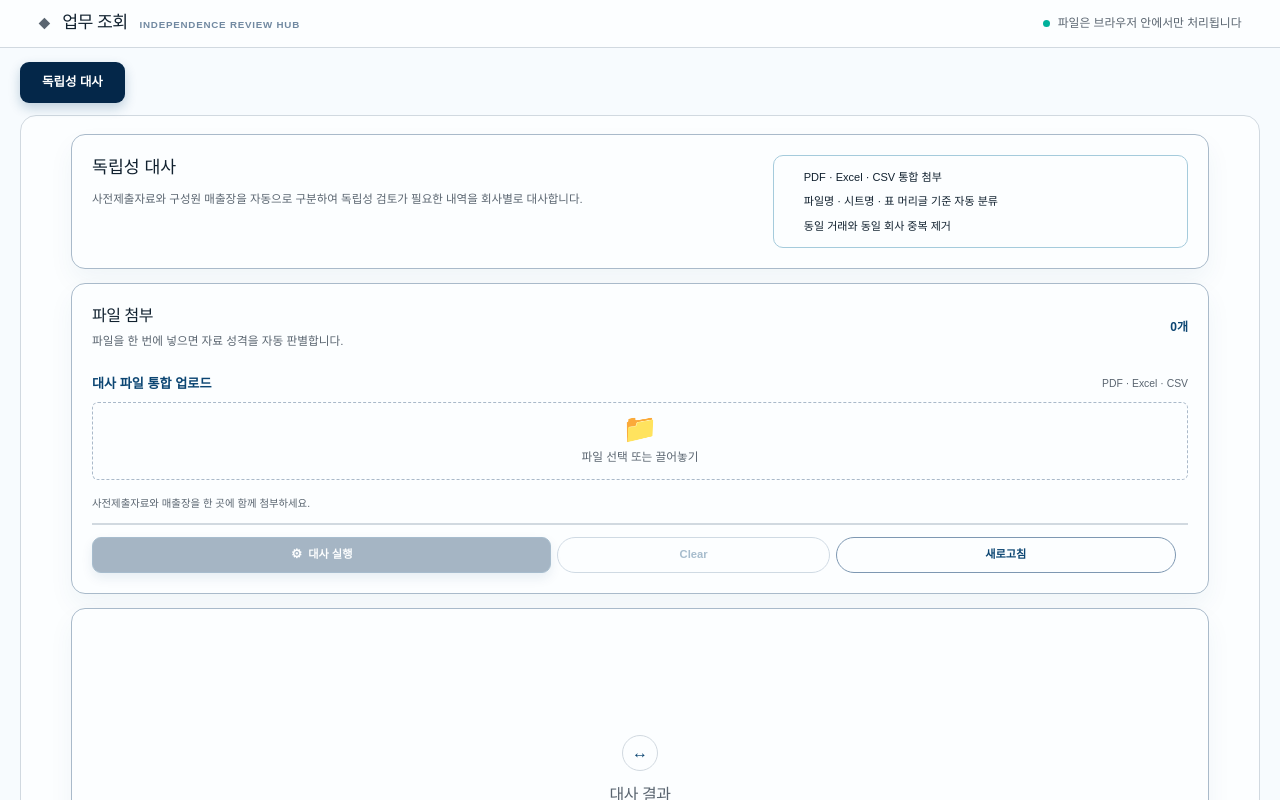
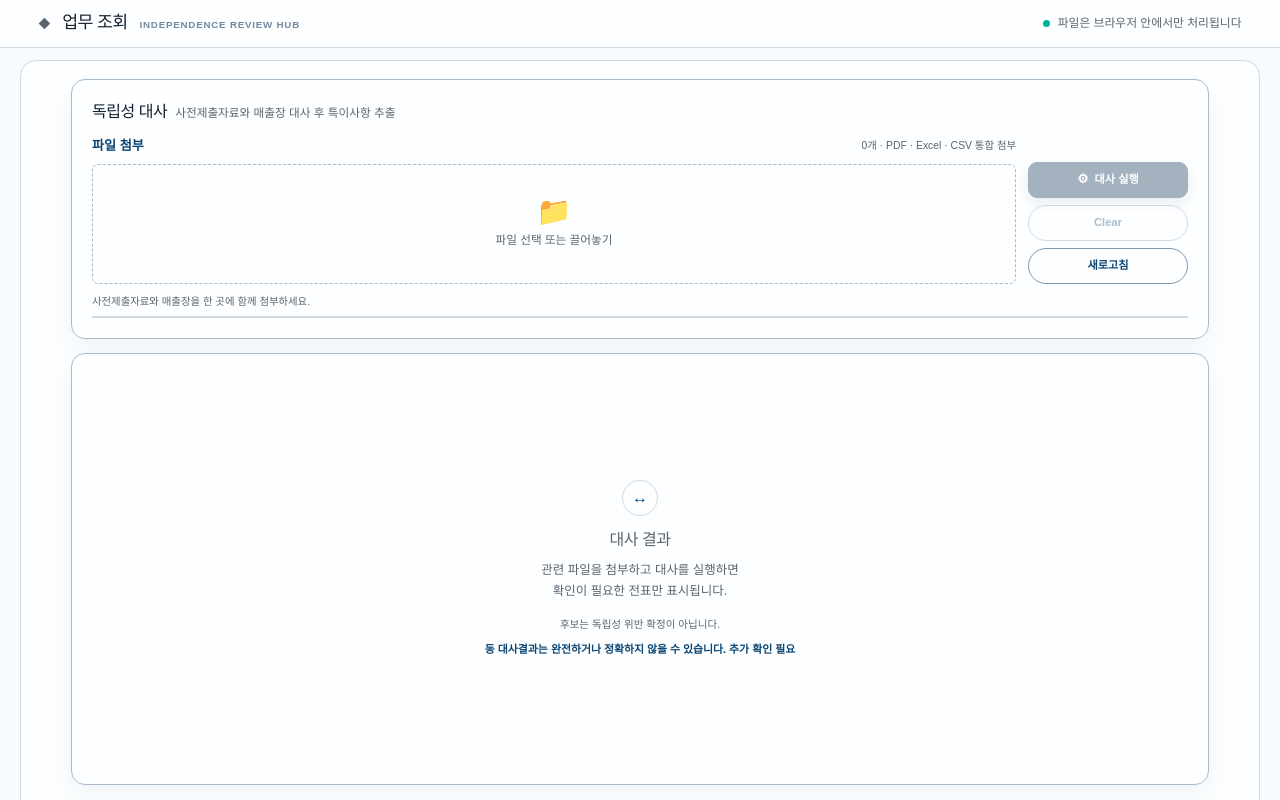
Before and after one commit to tojidi-debug/issue, a Next.js app: page / in a window 1280 px wide. Shown: the top 800 px of the page. Built offline with nearby package versions, Linux system fonts and the light colour scheme.

Commit message:
style: combine upload and reconciliation controls

```diff
--- a/app/globals.css
+++ b/app/globals.css
@@ -770,3 +770,50 @@ main { height: auto; min-height: 100vh; overflow: visible; background: var(--can
   .run-area { grid-template-columns: 1fr; }
   .progress-line { grid-column: 1; }
 }
+
+/* Compact combined upload card */
+.input-panel .panel-heading {
+  justify-content: flex-start;
+  margin-bottom: 12px;
+}
+.input-panel .panel-heading > div {
+  display: flex;
+  align-items: baseline;
+  flex-wrap: wrap;
+  gap: 8px;
+}
+.input-panel .panel-heading p { margin: 0; }
+.upload-workbench {
+  display: grid;
+  grid-template-columns: minmax(0, 1fr) 160px;
+  align-items: end;
+  gap: 12px;
+}
+.upload-workbench .file-group { min-width: 0; }
+.upload-workbench .compact-dropzone { min-height: 120px; }
+.action-row.action-side {
+  display: grid;
+  grid-template-columns: 1fr;
+  gap: 7px;
+}
+.action-row.action-side button {
+  width: 100%;
+  min-height: 36px;
+}
+.action-row.action-side .primary-button {
+  border-color: oklch(0.27 0.075 252);
+  background: oklch(0.27 0.075 252);
+  box-shadow: 0 5px 12px color-mix(in oklch, var(--navy) 25%, transparent);
+}
+.input-panel .run-area {
+  display: grid;
+  grid-template-columns: 1fr;
+  gap: 7px;
+  margin-top: 10px;
+}
+.input-panel .progress-line { grid-column: 1; }
+
+@media (max-width: 680px) {
+  .upload-workbench { grid-template-columns: 1fr; }
+  .action-row.action-side { grid-template-columns: 1fr 1fr 1fr; }
+}
--- a/app/page.tsx
+++ b/app/page.tsx
@@ -38,8 +38,8 @@ function FileDropzone({
   return (
     <section className="file-group" aria-labelledby={`${inputId}-title`}>
       <div className="file-group-heading">
-        <h2 id={`${inputId}-title`}>대사 파일 통합 업로드</h2>
-        <span>PDF · Excel · CSV</span>
+        <h2 id={`${inputId}-title`}>파일 첨부</h2>
+        <span>{items.length}개 · PDF · Excel · CSV 통합 첨부</span>
       </div>
       <label
         className="compact-dropzone"
@@ -368,50 +368,24 @@ export default function Home() {
         </p>
       </header>
 
-      <div className="tool-tabs" aria-label="업무 메뉴">
-        <strong>독립성 대사</strong>
-      </div>
-
       <div className="workspace">
-        <section className="intro-card">
-          <div>
-            <h2>독립성 대사</h2>
-            <p>사전제출자료와 구성원 매출장을 자동으로 구분하여 독립성 검토가 필요한 내역을 회사별로 대사합니다.</p>
-          </div>
-          <ul>
-            <li>PDF · Excel · CSV 통합 첨부</li>
-            <li>파일명 · 시트명 · 표 머리글 기준 자동 분류</li>
-            <li>동일 거래와 동일 회사 중복 제거</li>
-          </ul>
-        </section>
-
         <aside className="input-panel">
           <div className="panel-heading">
             <div>
-              <h2>파일 첨부</h2>
-              <p>파일을 한 번에 넣으면 자료 성격을 자동 판별합니다.</p>
+              <h2>독립성 대사</h2>
+              <p>사전제출자료와 매출장 대사 후 특이사항 추출</p>
             </div>
-            <span className="file-count">{queue.length}개</span>
           </div>
 
-          <FileDropzone
-            items={queue}
-            onAdd={addFiles}
-            onRemove={(index) => setQueue((current) => current.filter((_, itemIndex) => itemIndex !== index))}
-          />
-
-          <div className="run-area">
-            <p className={`readiness ${readyToRun ? "readiness-ready" : ""}`}>
-              {readyToRun
-                ? "첨부 후 대사 실행을 누르면 자료를 자동 분류합니다."
-                : "사전제출자료와 매출장을 한 곳에 함께 첨부하세요."}
-            </p>
-            <div className="progress-line" aria-label={`진행률 ${progress}%`}>
-              <span style={{ transform: `scaleX(${progress / 100})` }} />
-            </div>
-            <div className="action-row">
+          <div className="upload-workbench">
+            <FileDropzone
+              items={queue}
+              onAdd={addFiles}
+              onRemove={(index) => setQueue((current) => current.filter((_, itemIndex) => itemIndex !== index))}
+            />
+            <div className="action-row action-side">
               <button
-                className={`primary-button ${analysis ? "primary-button-complete" : ""}`}
+                className="primary-button"
                 type="button"
                 onClick={processFiles}
                 disabled={processing || !readyToRun}
@@ -435,6 +409,16 @@ export default function Home() {
               >
                 새로고침
               </button>
+            </div>
+          </div>
+          <div className="run-area">
+            <p className={`readiness ${readyToRun ? "readiness-ready" : ""}`}>
+              {readyToRun
+                ? "첨부 후 대사 실행을 누르면 자료를 자동 분류합니다."
+                : "사전제출자료와 매출장을 한 곳에 함께 첨부하세요."}
+            </p>
+            <div className="progress-line" aria-label={`진행률 ${progress}%`}>
+              <span style={{ transform: `scaleX(${progress / 100})` }} />
             </div>
           </div>
 
```
Also changed, not shown: 1 other file (tests, documents, lock files or other folders).
